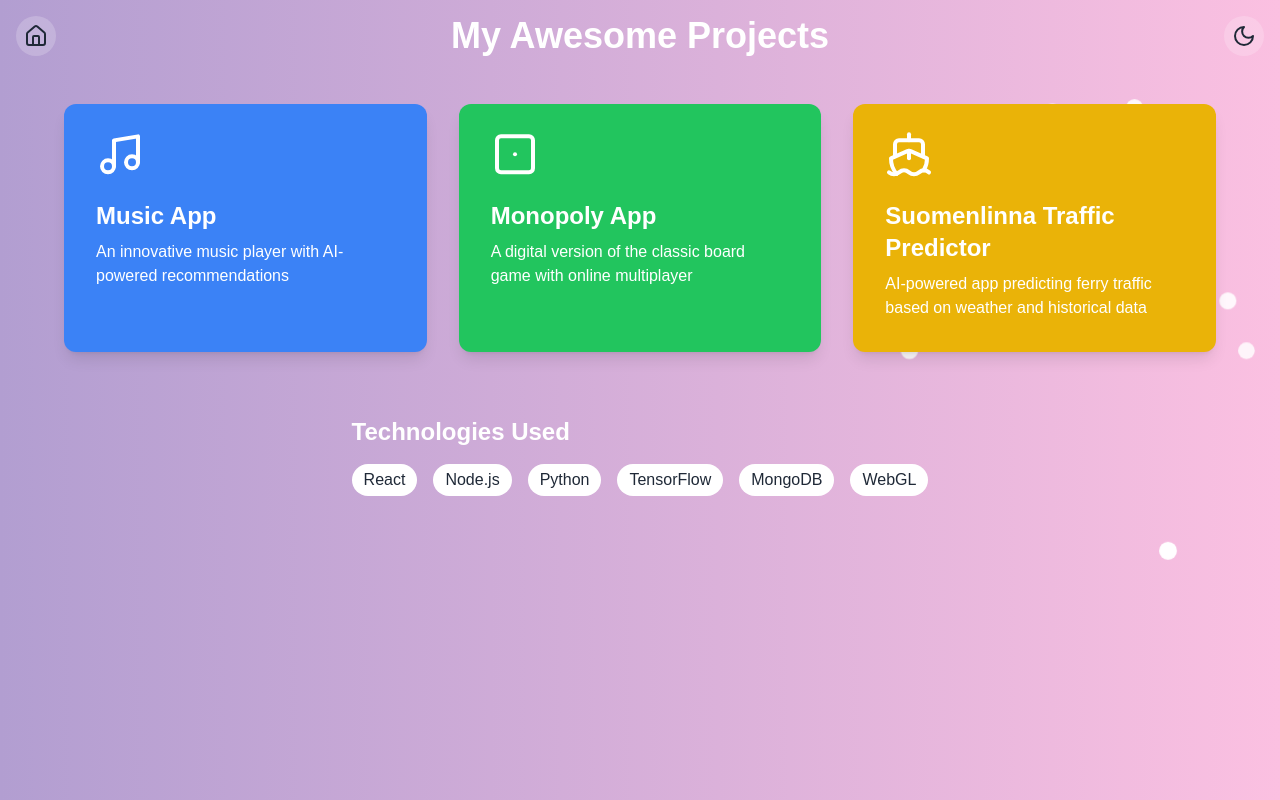
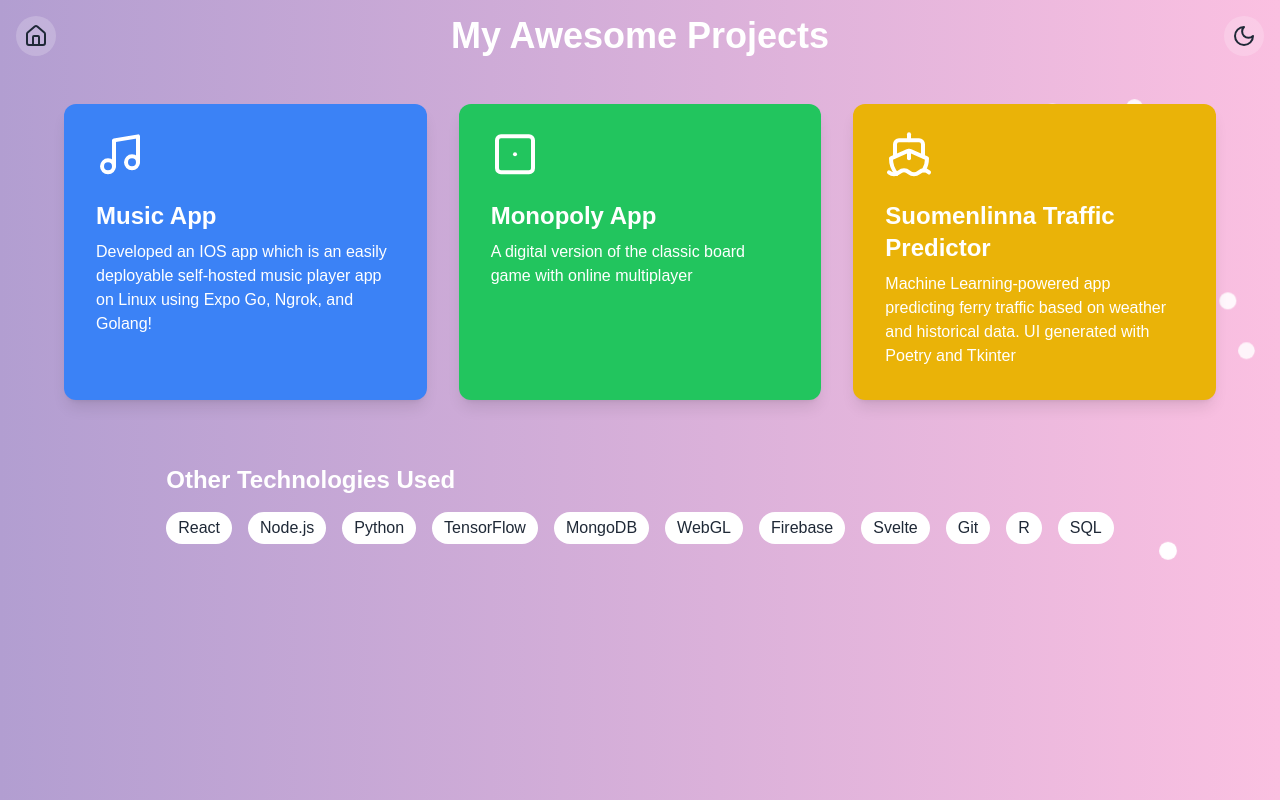
Before and after one commit to christienetto/christienetto, a Next.js app: page /pages/projects in a window 1280 px wide. Shown: the top 800 px of the page. Built offline with nearby package versions, Linux system fonts and the light colour scheme.

Commit message:
links to projects

```diff
--- a/app/pages/projects/page.tsx
+++ b/app/pages/projects/page.tsx
@@ -1,4 +1,4 @@
-"use client";
+"use client"; // Add this line at the top
 
 import { useState, useEffect } from "react";
 import { motion, useAnimation } from "framer-motion";
@@ -32,6 +32,14 @@ const ProjectCard: React.FC<ProjectCardProps> = ({
       className={`backdrop-filter backdrop-blur-lg rounded-xl p-8 shadow-lg cursor-pointer ${color} text-white`}
       whileHover={{ scale: 1.05, rotate: [0, -2, 2, -2, 0] }}
       whileTap={{ scale: 0.95 }}
+      onClick={() => {
+        if (title === "Music App") {
+          window.location.href = "https://github.com/christienetto/MusicGo";
+        } else if (title === "Suomenlinna Traffic Predictor") {
+          window.location.href =
+            "https://github.com/christienetto/HSL-Suomenlinna-Traffic-Predictor";
+        }
+      }}
     >
       <motion.div animate={controls}>
         <Icon className="w-12 h-12 mb-4" />
@@ -109,7 +117,7 @@ export default function ProjectsPage() {
       <div className="grid grid-cols-1 md:grid-cols-3 gap-8 z-10 max-w-6xl">
         <ProjectCard
           title="Music App"
-          description="An innovative music player with AI-powered recommendations"
+          description="Developed an IOS app which is an easily deployable self-hosted music player app on Linux using Expo Go, Ngrok, and Golang!"
           icon={Music}
           color="bg-blue-500"
         />
@@ -121,7 +129,7 @@ export default function ProjectsPage() {
         />
         <ProjectCard
           title="Suomenlinna Traffic Predictor"
-          description="AI-powered app predicting ferry traffic based on weather and historical data"
+          description="Machine Learning-powered app predicting ferry traffic based on weather and historical data. UI generated with Poetry and Tkinter"
           icon={Ship}
           color="bg-yellow-500"
         />
@@ -138,11 +146,22 @@ export default function ProjectsPage() {
             darkMode ? "text-white" : "text-white"
           }`}
         >
-          Technologies Used
+          Other Technologies Used
         </h3>
         <div className="flex flex-wrap justify-center gap-4">
-          {["React", "Node.js", "Python", "TensorFlow", "MongoDB", "WebGL"].map(
-            (tech) => (
+          {[
+            "React",
+            "Node.js",
+            "Python",
+            "TensorFlow",
+            "MongoDB",
+            "WebGL",
+            "Firebase",
+            "Svelte",
+            "Git",
+            "R",
+            "SQL",
+          ].map((tech) => (
             <motion.span
               key={tech}
               className={`px-3 py-1 rounded-full ${
@@ -152,8 +171,7 @@ export default function ProjectsPage() {
             >
               {tech}
             </motion.span>
-            )
-          )}
+          ))}
         </div>
       </motion.div>
 
```
Lines whose indentation alone changed are shown as unchanged.
